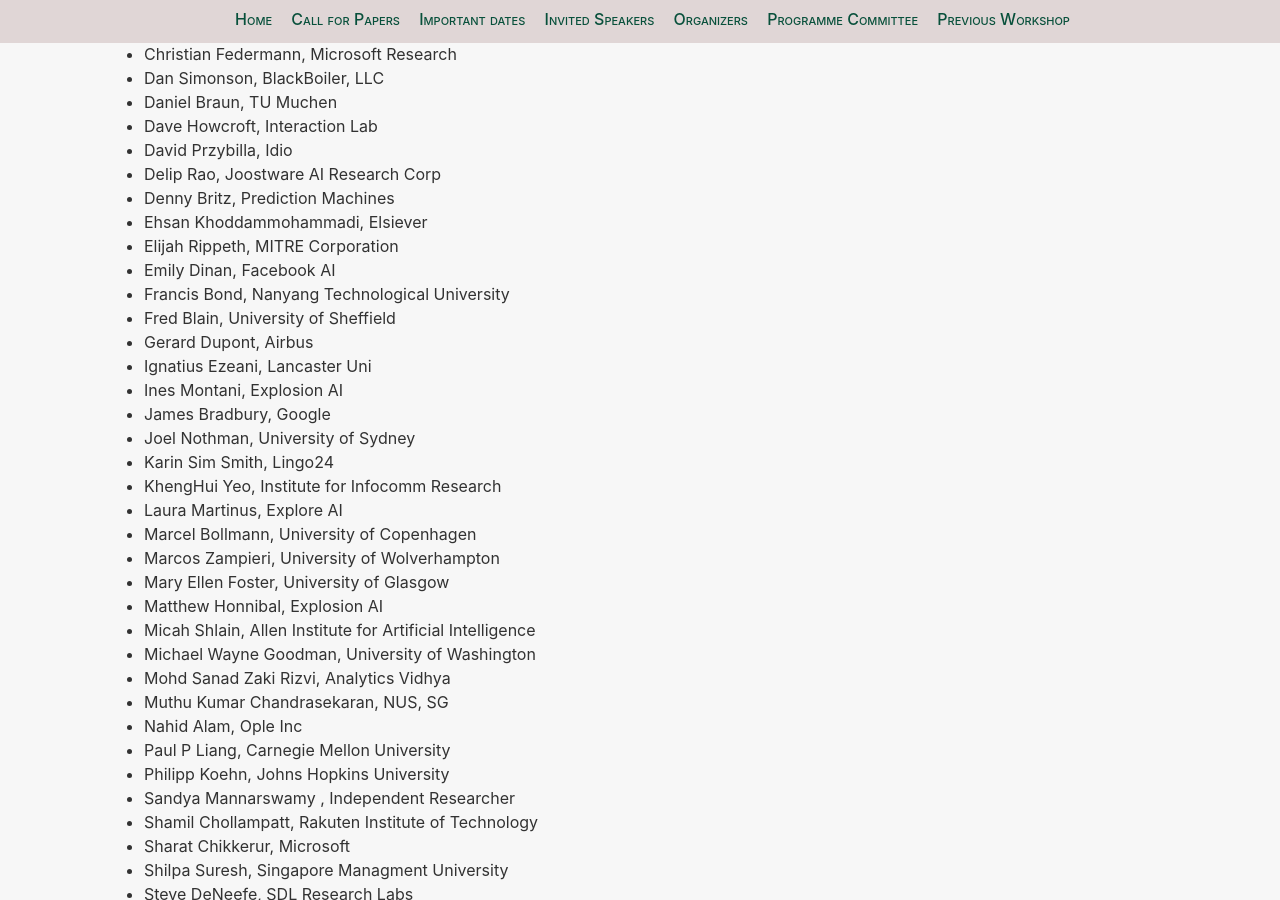
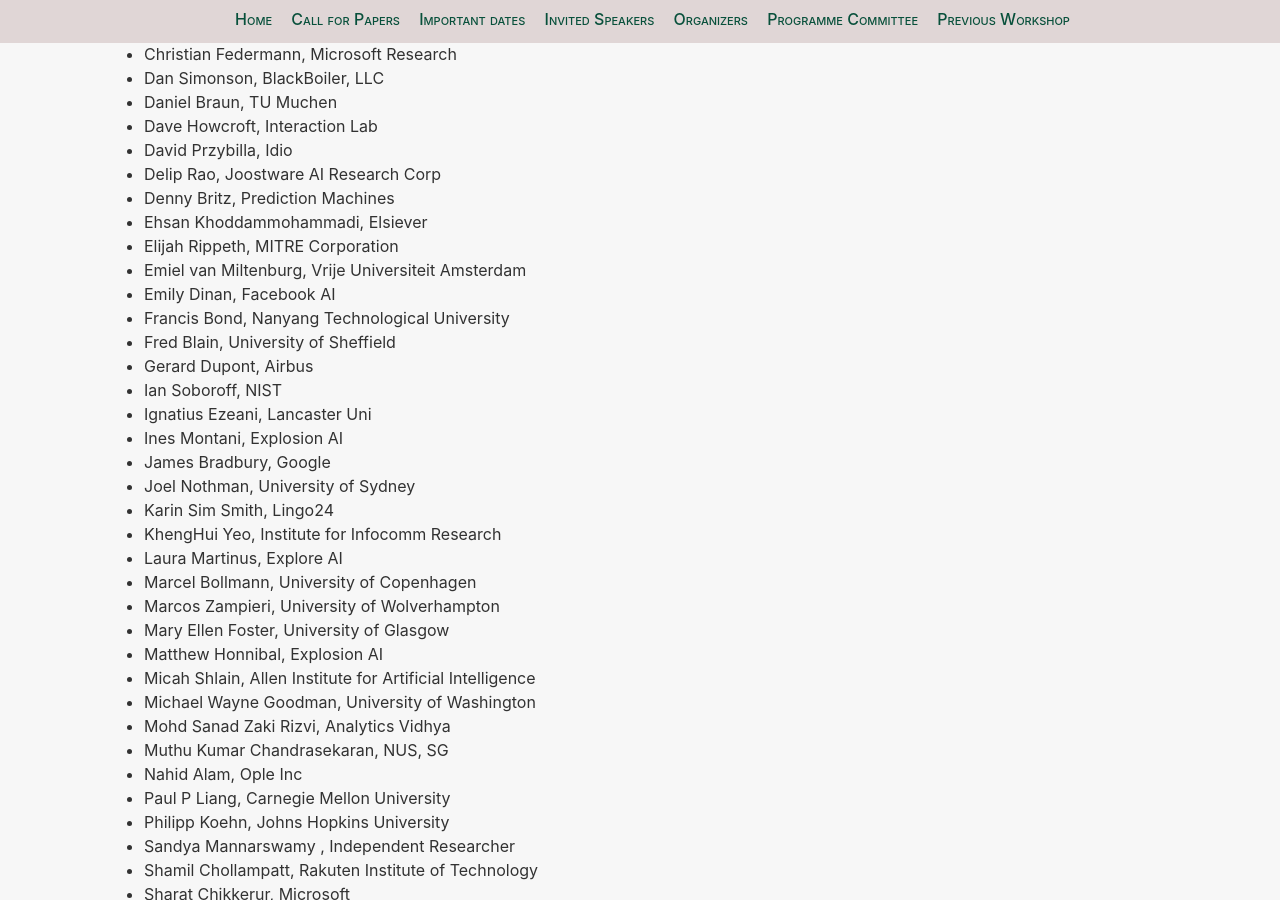
Before and after one commit to nlposs/nlposs.github.io, a Jekyll site: the page built from 2020/index.md, in a window 1280 px wide and 900 px high, scrolled down 3758 px. Built offline with Jekyll 4.4.1, drawn with Linux system fonts in a browser that asks for light colours.

Commit message:
Missing on PC list, sorry.

```diff
--- a/2020/index.md
+++ b/2020/index.md
@@ -117,10 +117,12 @@
  - Denny Britz, Prediction Machines
  - Ehsan Khoddammohammadi, Elsiever
  - Elijah Rippeth, MITRE Corporation
+ - Emiel van Miltenburg,	Vrije Universiteit Amsterdam
  - Emily Dinan, Facebook AI
  - Francis Bond, Nanyang Technological University
  - Fred Blain, University of Sheffield
  - Gerard Dupont, Airbus
+ - Ian Soboroff, NIST
  - Ignatius Ezeani, Lancaster Uni
  - Ines Montani, Explosion AI
  - James Bradbury, Google
```
